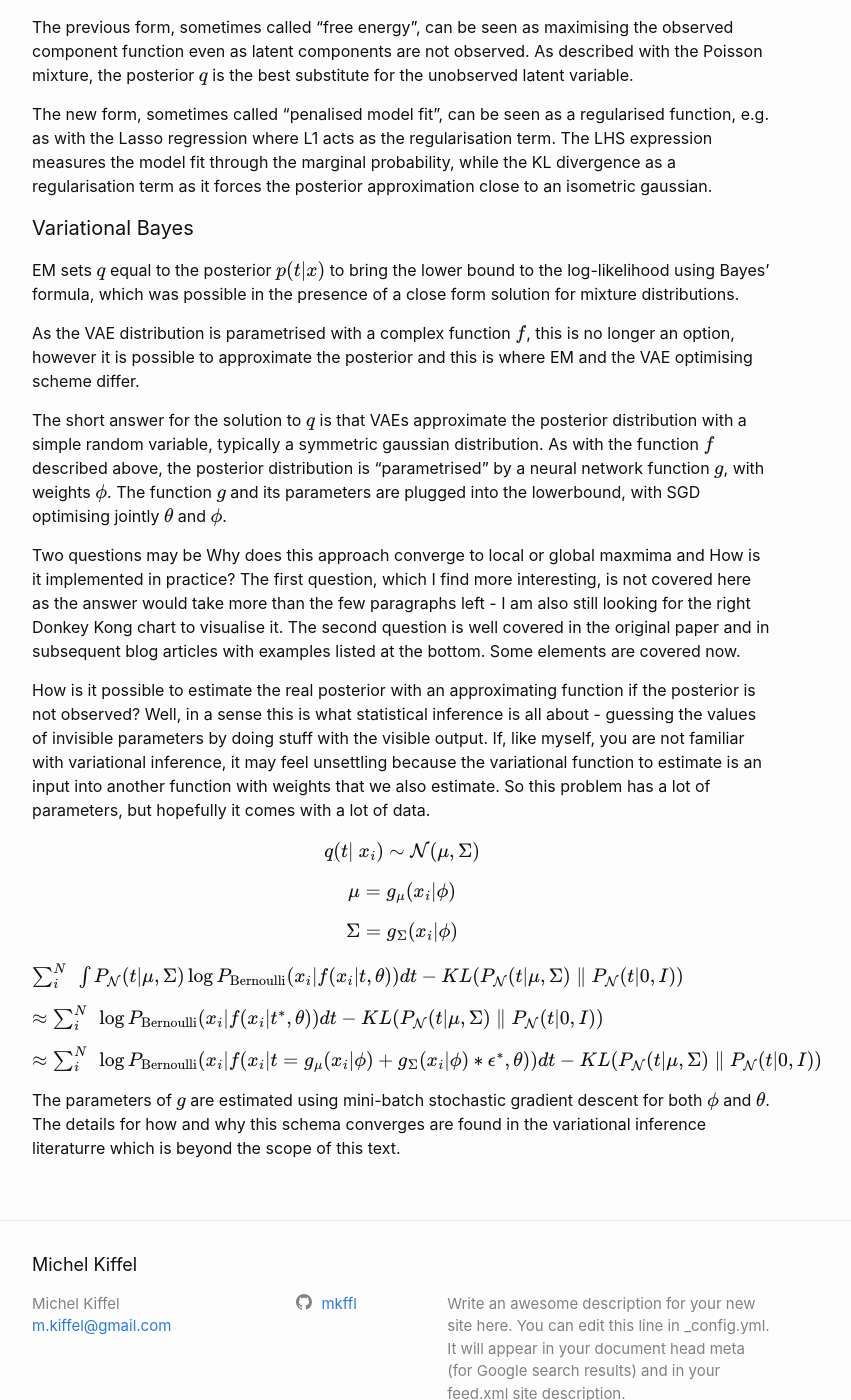
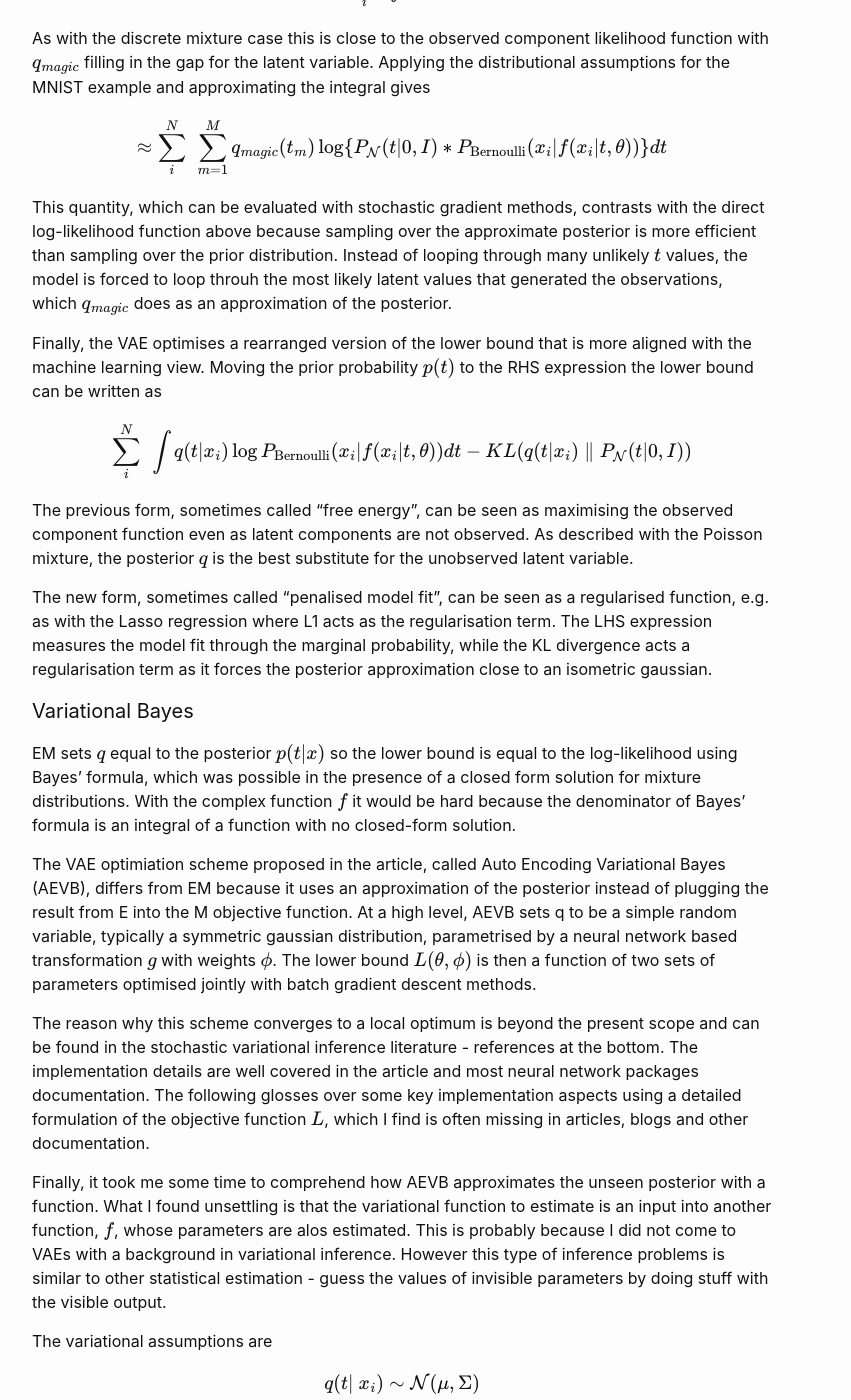
Before and after one commit to mkffl/mkffl.github.io, a Jekyll site: the page built from _posts/2020-05-26-Expectation-maximization-part-2.markdown, in a window 1280 px wide and 1400 px high, scrolled down 3295 px. Shown: the whole window, without its empty margins (238-1089 px from the left). Built offline with Jekyll 4.4.1, drawn with Linux system fonts in a browser that asks for light colours; formulas are drawn with MathJax 3; some of the changed text lies outside the part shown.

Commit message:
Keras example and Poisson/VAE comparison

````diff
--- a/_posts/2020-05-26-Expectation-maximization-part-2.markdown
+++ b/_posts/2020-05-26-Expectation-maximization-part-2.markdown
@@ -29,6 +29,16 @@ interested readers can refer to [cite Kingma] and other papers listed at the end
 The diagram below compares the generative process from the latent space to the data space for VAEs vs discrete mixture models.
 For discrete models the parameters to estimate are the latent variable priors and the condititional distributions rv parameters,
 e.g. for gaussians the mean and variance.
+
+<figure align="center">
+  <img src="{{site.url}}/assets/vae-vs-gmm.png" alt="my alt text"/>
+    <figcaption>
+    Prior probability and transformation: the Poisson mixture prior is drawn from a categorical RV with weights $\pi$ vs an isometric gaussian (or other continuous distributions) for VAEs. The VAE then passes the $t$ sample to $f$ to output the parameters of the conditional probability.
+    Conditional probability: conditional parameters are $\lambda_c$ in the discrete Poisson case vs $f(t \vert \theta)$ in the continuous case, which corresponds to a vector of 784 probabilities of success (one for every pixel/dimension in $x_i$).
+    Marginal probability: in the discrete case the blue outline that denotes the complex marginal probability is the combination of single probabilities; the marginal probability of a VAE can’t easily be plotted but random draws from the pink region in the prior distribution would results in images that share similarities e.g. 7 and 9 digits (source image taken from the Tensorflow documentation).
+    </figcaption>
+</figure>
+
 
 With a discrete latent space the number of parameters to estimate depend on the number of mixture components. With a continuous space there is no finite number of mixture components so instead the parameters to estimate are the coefficiences of the transformation from $t$ to
 the parameters of the mixture random variable, e.g. probability of success $p$ for a Bernoulli rv.
@@ -119,21 +129,21 @@ $$
 
 The previous form, sometimes called "free energy", can be seen as maximising the observed component function even as latent components are not observed. As described with the Poisson mixture, the posterior $q$ is the best substitute for the unobserved latent variable.
 
-The new form, sometimes called "penalised model fit", can be seen as a regularised function, e.g. as with the Lasso regression where L1 acts as the regularisation term. The LHS expression measures the model fit through the marginal probability, while the KL divergence as a regularisation term as it forces the posterior approximation close to an isometric gaussian.
+The new form, sometimes called "penalised model fit", can be seen as a regularised function, e.g. as with the Lasso regression where L1 acts as the regularisation term. The LHS expression measures the model fit through the marginal probability, while the KL divergence acts a regularisation term as it forces the posterior approximation close to an isometric gaussian.
 
 
 #### Variational Bayes
 
-EM sets $q$ equal to the posterior $p(t  \vert x)$ to bring the lower bound to the log-likelihood using Bayes' formula, which was possible in the presence of a close form solution for mixture distributions.
+EM sets $q$ equal to the posterior $p(t \vert x)$ so the lower bound is equal to the log-likelihood using Bayes' formula, which was possible in the presence of a closed form solution for mixture distributions. With the complex function $f$ it would be hard because the denominator of Bayes' formula is an integral of a function with no closed-form solution.
 
-As the VAE distribution is parametrised with a complex function $f$, this is no longer an option, however it is possible to approximate the posterior and this is where EM and the VAE optimising scheme differ.
+The VAE optimiation scheme proposed in the article, called Auto Encoding Variational Bayes (AEVB), differs from EM because it uses an approximation of the posterior instead of plugging the result from E into the M objective function. At a high level, AEVB sets q to be a simple random variable, typically a symmetric gaussian distribution, parametrised by a neural network based transformation $g$ with weights $\phi$. The lower bound $L(\theta, \phi)$ is then a function of two sets of parameters optimised jointly with batch gradient descent methods.
 
-The short answer for the solution to $q$ is that VAEs approximate the posterior distribution with a simple random variable, typically a symmetric gaussian distribution. As with the function $f$ described above, the posterior distribution is "parametrised" by a neural network function $g$, with weights $\phi$. The function $g$ and its parameters are plugged into the lowerbound, with SGD optimising jointly $\theta$ and $\phi$.
-
-Two questions may be Why does this approach converge to local or global maxmima and How is it implemented in practice? The first question, which I find more interesting, is not covered here as the answer would take more than the few paragraphs left - I am also still looking for the right Donkey Kong chart to visualise it. The second question is well covered in the original paper and in subsequent blog articles with examples listed at the bottom. Some elements are covered now.
+The reason why this scheme converges to a local optimum is beyond the present scope and can be found in the stochastic variational inference literature - references at the bottom. The implementation details are well covered in the article and most neural network packages documentation. The following glosses over some key implementation aspects using a detailed formulation of the objective function $L$, which I find is often missing in articles, blogs and other documentation.
 
 
-How is it possible to estimate the real posterior with an approximating function if the posterior is not observed? Well, in a sense this is what statistical inference is all about - guessing the values of invisible parameters by doing stuff with the visible output. If, like myself, you are not familiar with variational inference, it may feel unsettling because the variational function to estimate is an input into another function with weights that we also estimate. So this problem has a lot of parameters, but hopefully it comes with a lot of data.
+Finally, it took me some time to comprehend how AEVB approximates the unseen posterior with a function. What I found unsettling is that the variational function to estimate is an input into another function, $f$, whose parameters are alos estimated. This is probably because I did not come to VAEs with a background in variational inference. However this type of inference problems is similar to other statistical estimation - guess the values of invisible parameters by doing stuff with the visible output.
+
+The variational assumptions are
 
 $$
 q(t \vert \ x_i) \sim \mathcal{N} (\mu, \Sigma)
@@ -147,19 +157,59 @@ $$
 \Sigma = g_{\Sigma} (x_i \vert \phi)
 $$
 
+The first line means that $q$, which approximates the complicated posterior, is set to be a gaussian distribution. Its covariance $\Sigma$ is symmetric i.e. latent variables are assumed independent. It is unlikely to be true but it reduces the number of parameters vs a free covariance matrix. The second and third lines mean that $g$ has two outputs corresponding to the two parameters of the distribution that it parameterises, $q$.
 
-$
-\sum_i^N\ \int P_{\mathcal{N}}(t \vert \mu, \Sigma) \log P_{\rm Bernoulli}(x_i \vert f(x_i \vert t, \theta)) dt  - KL(P_{\mathcal{N}}(t \vert \mu, \Sigma) \parallel P_{\mathcal{N}}(t \vert 0, I))
-$
-
-$
-\approx \sum_i^N\ \log P_{\rm Bernoulli}(x_i \vert f(x_i \vert t^{\ast}, \theta)) dt  - KL(P_{\mathcal{N}}(t \vert \mu, \Sigma) \parallel P_{\mathcal{N}}(t \vert 0, I))
-$
-
-$
-\approx \sum_i^N\ \log P_{\rm Bernoulli}(x_i \vert f(x_i \vert t = g_{\mu} (x_i \vert \phi) + g_{\Sigma} (x_i \vert \phi) * \epsilon^{\ast}, \theta)) dt - KL(P_{\mathcal{N}}(t \vert \mu, \Sigma) \parallel P_{\mathcal{N}}(t \vert 0, I))
-$
+Plugging this into the lower bound,
 
 
+$$
+L(\theta, \phi) = \sum_i^N\ \int P_{\mathcal{N}}(t \vert \mu, \Sigma) \log P_{\rm Bernoulli}(x_i \vert f(x_i \vert t, \theta)) dt  - KL(P_{\mathcal{N}}(t \vert \mu, \Sigma) \parallel P_{\mathcal{N}}(t \vert 0, I))
+$$
 
-The parameters of $g$ are estimated using mini-batch stochastic gradient descent for both $\phi$ and $\theta$. The details for how and why this schema converges are found in the variational inference literaturre which is beyond the scope of this text.
+The integral is approximated as before but M=1 [note on variance]. $t^{\ast}$ refers to that one sample drawn from {\mathcal{N}}(\mu, \Sigma).
+
+$$
+\approx \sum_i^N\ \log P_{\rm Bernoulli}(x_i \vert f(x_i \vert t^{\ast}, \theta)) dt  - KL(P_{\mathcal{N}}(t \vert \mu, \Sigma) \parallel P_{\mathcal{N}}(t \vert 0, I))
+$$
+
+To be accurate the sample $\epsilon$ is drawn from ${\mathcal{N}}(0, I)$ then multiplied by $\Sigma$ and added to $\mu$. This location-scale transformation does not change $t$'s distribution but [TBC] allows $\phi$ to remain fixed during backprogagation. It's called the "reparameterization trick" and can be reflected in the lower bound as
+
+$$
+\approx \sum_i^N\ \log P_{\rm Bernoulli}(x_i \vert f(x_i \vert t = g_{\mu} (x_i \vert \phi) + g_{\Sigma} (x_i \vert \phi) * \epsilon^{\ast}, \theta)) dt - KL(P_{\mathcal{N}}(t \vert \mu, \Sigma) \parallel P_{\mathcal{N}}(t \vert 0, I))
+$$
+
+Nesting the conditions makes the reconstruction loss look busy but the encoder-decoder framework appears if we unnest it. Starting with the innermost condition, $g_{\mu} (x_i \vert \phi) + g_{\Sigma} (x_i \vert \phi) * \epsilon^{\ast}$ is the encoder i.e. mapping $x_i$ to the latent space. Then $f(x_i \vert t)$ is the decoder i.e. the transformation from $t$ to the observed space, and $P_{\rm Bernoulli}$ is the distributional assumption for the marginal likelihood.
+
+Finally it helps to see a code implementation of this objective objective function. For example a popular article on the [Keras blog](https://blog.keras.io/building-autoencoders-in-keras.html) blog implements it as
+
+```python
+def vae_loss(x, x_decoded_mean):
+    xent_loss = objectives.binary_crossentropy(x, x_decoded_mean)
+    kl_loss = - 0.5 * K.mean(1 + z_log_sigma - K.square(z_mean) - K.exp(z_log_sigma), axis=-1)
+    return xent_loss + kl_loss
+
+vae.compile(optimizer='rmsprop', loss=vae_loss)
+```
+
+`x_ent` corresponds to the recontruction loss whereas `kl_loss` is the regularisation term. Binary cross entropy is the information theoretical version of a Bernoulli density, best seen by looking at the Keras [source implementation](https://github.com/tensorflow/tensorflow/blob/2b96f3662bd776e277f86997659e61046b56c315/tensorflow/python/keras/backend.py#L4668)
+
+```python
+  # Compute cross entropy from probabilities.
+  bce = target * math_ops.log(output + epsilon())
+  bce += (1 - target) * math_ops.log(1 - output + epsilon())
+  return -bce
+```
+
+Minimising the inverse of `bce` is equivalent to maximising the Bernoulli probability density. If the ground truth $x_i$ is denoted `target` and the predicted output `x_decoded_mean` then
+
+$$
+\log P_{\rm Bernoulli}(x_i \vert f(x_i \vert t)) = {\rm target}_i \log f(x_i \vert t) + (1-{\rm target}_i) \log (1-f(x_i \vert t))
+$$
+
+$$
+= - {\rm target}_i \log f({\rm x\_decoded\_mean}) + (1-{\rm target}_i) \log (1-{\rm x\_decoded\_mean})
+$$
+
+[Meaning of decoded mean]
+
+`kl_loss` implements the [closed form solution](https://en.wikipedia.org/wiki/Kullback%E2%80%93Leibler_divergence#Multivariate_normal_distributions) for the KL divergence of two gaussians.
````
